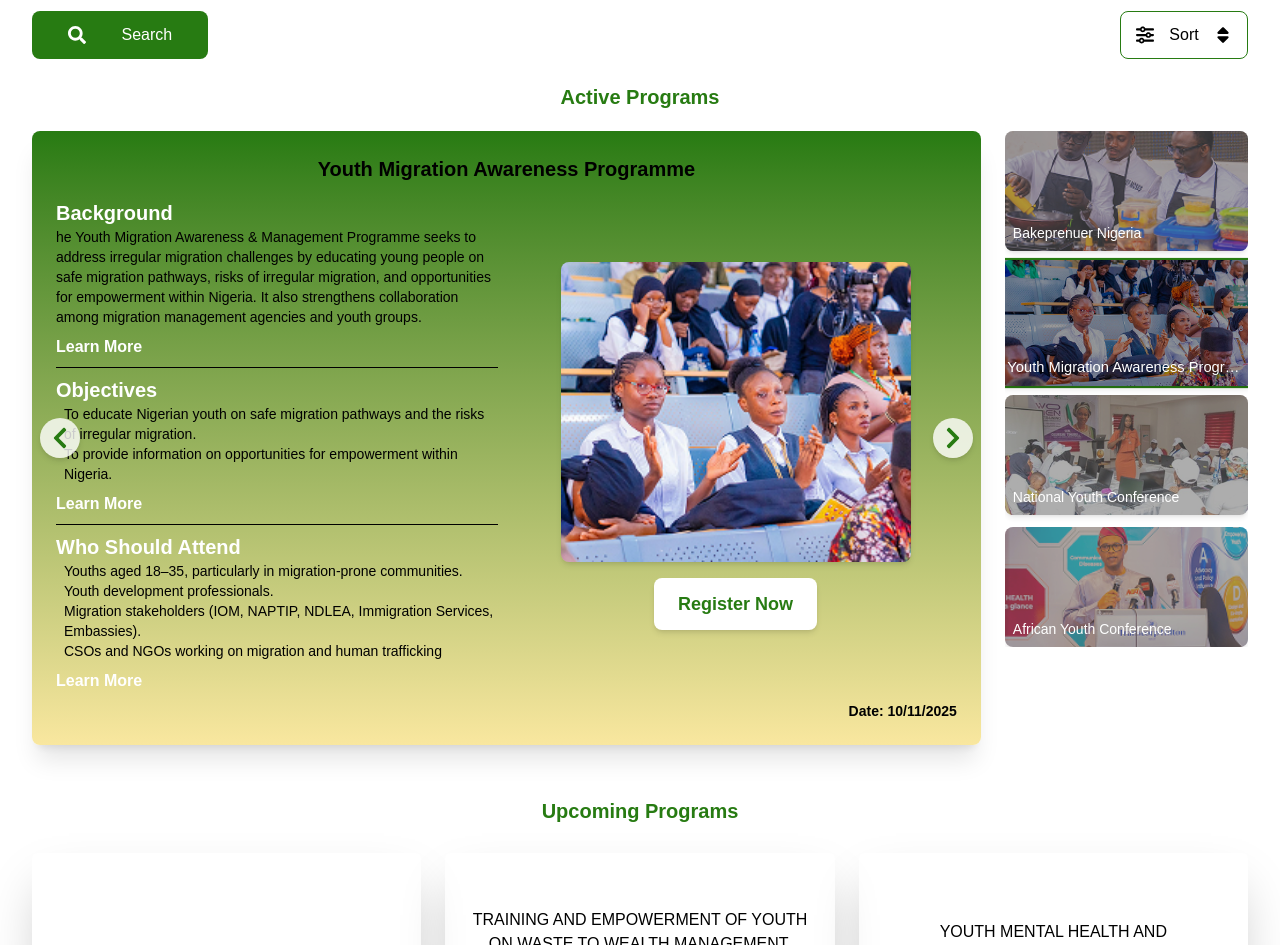
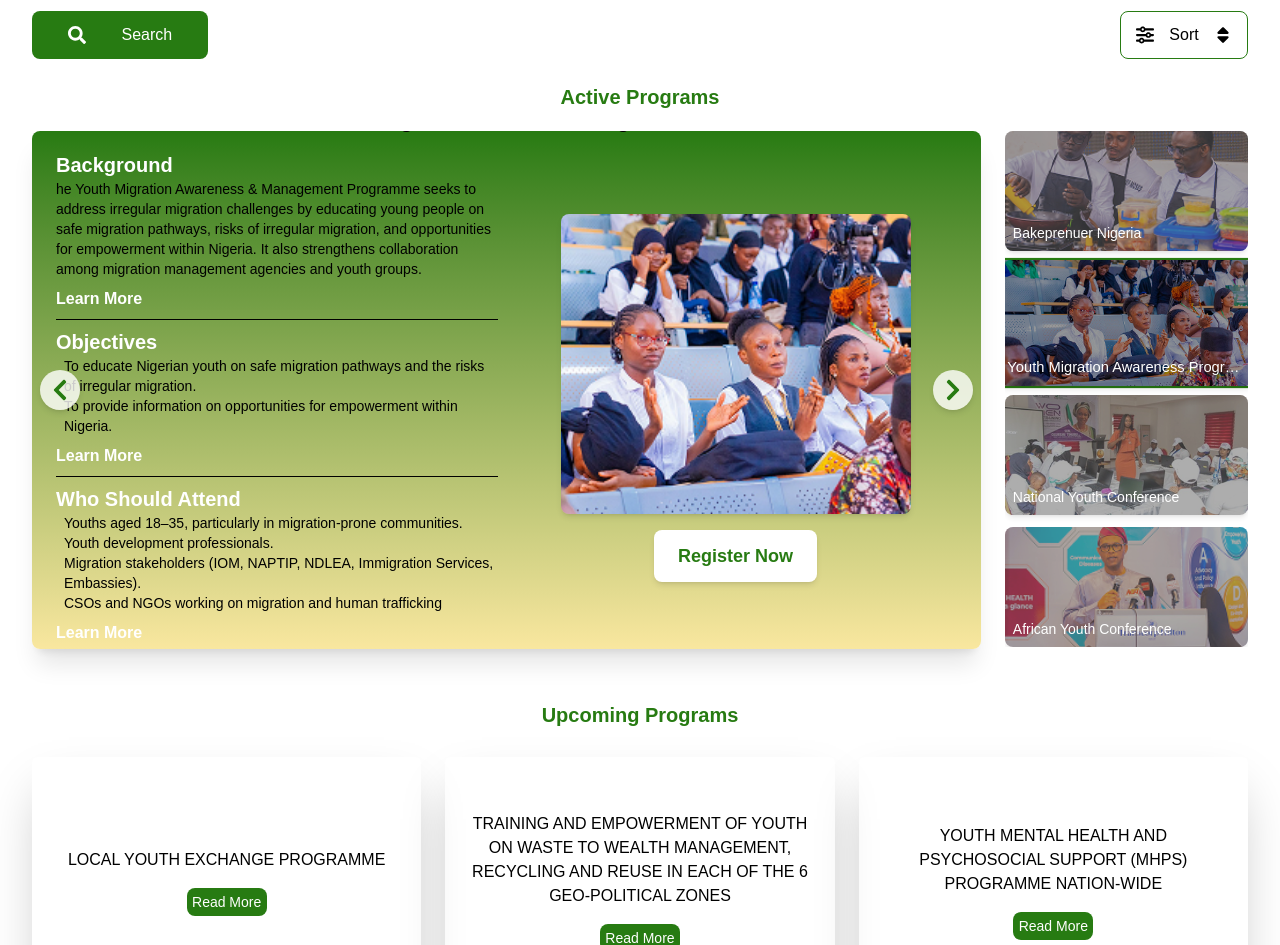
Before and after one commit to Blaziod/urep-frontend, a Next.js app: page / in a window 1280 px wide. Shown: the part 720-1665 px from the top of the page. Built offline with nearby package versions, Linux system fonts and the light colour scheme.

Commit message:
fix: program card height

```diff
--- a/src/app/page.tsx
+++ b/src/app/page.tsx
@@ -200,7 +200,7 @@ export default function Home() {
             <div className={'flex flex-col lg:flex-row gap-6'}>
               {/* Program Card Carousel */}
               <div className={'flex-1 relative'}>
-                <div className={'flex flex-col justify-center bg-gradient-to-b from-[#277B12] to-[#F9E79F] rounded-lg shadow-xl p-6 h-full'}>
+                <div className={'flex flex-col justify-center bg-gradient-to-b from-[#277B12] to-[#F9E79F] rounded-lg shadow-xl p-6 h-[518px] md:h-[518px] lg:h-[518px] overflow-y-auto'}>
                   <h2 className={'font-semibold text-xl text-center text-black mb-3 md:mb-4'}>{currentProgram.title}</h2>
                   <div className={'flex flex-col lg:flex-row items-center gap-4'}>
                     <div className={'flex-col justify-start w-full lg:w-1/2'}>
```
